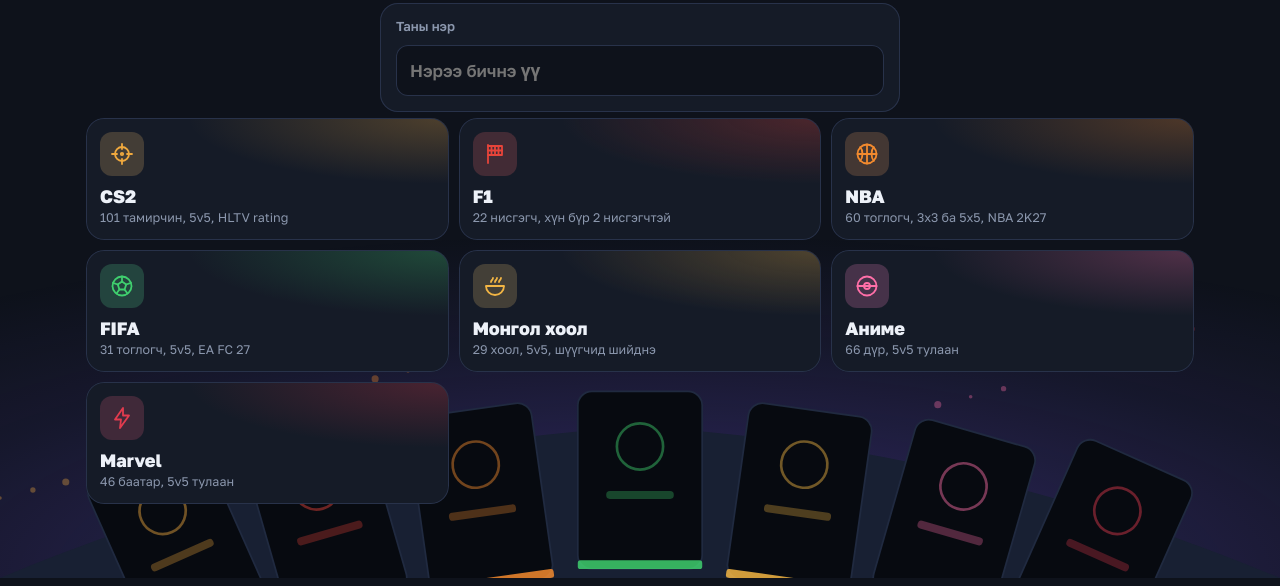
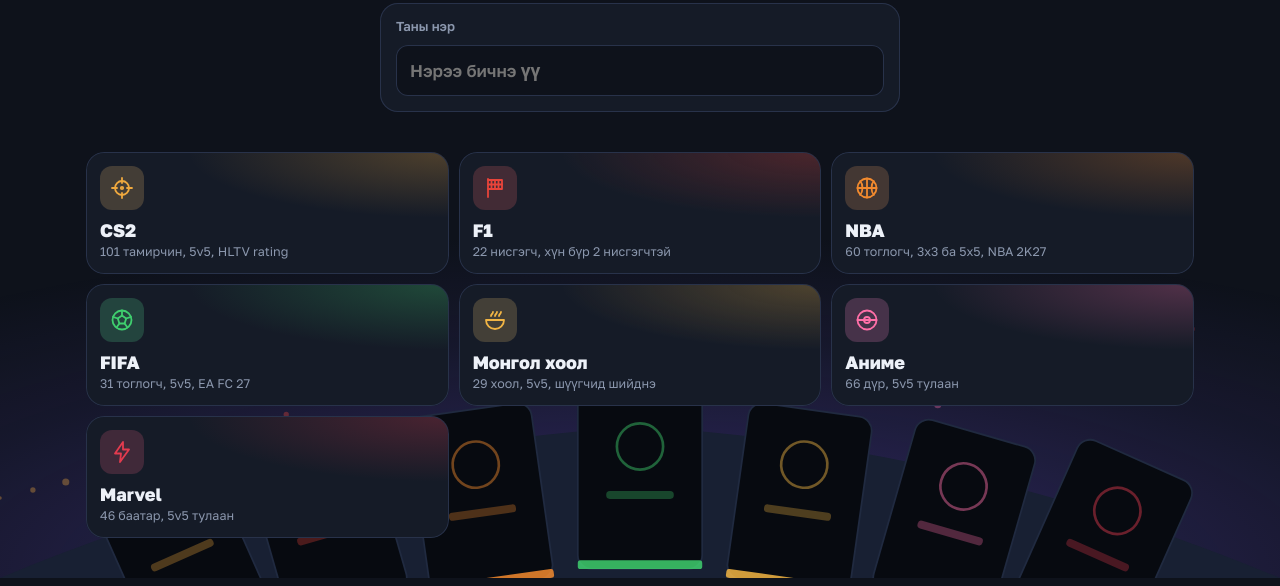
Before and after one commit to B26FA1910/20-draft, a plain HTML site: page index.html in a window 1280 px wide. Shown: the part 222-808 px from the top of the page. Drawn offline with Linux system fonts and the light colour scheme; a web font is replaced by a local one.

Commit message:
More space between the name box and the game tiles
Co-Authored-By: Claude Opus 5.5 <noreply@anthropic.com>
Claude-Session: https://claude.ai/code/session_01MVanDeutkTZA6WksKvGBky

```diff
--- a/index.html
+++ b/index.html
@@ -299,6 +299,7 @@ body[data-side="0"] .aura .a,body[data-side="1"] .aura .b,body[data-side="n"] .a
 .hub .hubhero{padding-top:44px}
 .hub .hubhero h1{font-size:clamp(46px,15vw,92px)}
 .tiles{display:grid;grid-template-columns:1fr 1fr;gap:10px}
+.hub .tiles{margin-top:18px}
 .tile{position:relative;display:flex;flex-direction:column;align-items:flex-start;gap:10px;text-align:left;padding:14px;border-radius:18px;min-height:118px;overflow:hidden;
   background:radial-gradient(120% 90% at 100% 0%,color-mix(in srgb,var(--acc) 26%,transparent),transparent 60%),var(--panel);box-shadow:inset 0 0 0 1px var(--line);transition:transform .15s var(--out),box-shadow .2s}
 .tile:hover{box-shadow:inset 0 0 0 1px color-mix(in srgb,var(--acc) 60%,transparent),0 12px 30px -18px var(--acc)}
@@ -312,7 +313,7 @@ body[data-side="0"] .aura .a,body[data-side="1"] .aura .b,body[data-side="n"] .a
 .home .gname{color:var(--acc);font-size:clamp(38px,11vw,72px);text-wrap:balance}
 .nbaseg button{font:800 15px/1 var(--num)}
 @media (min-width:900px){.hub{display:block}.tiles{grid-template-columns:repeat(3,1fr)}.tile:first-child{grid-column:auto;flex-direction:column;align-items:flex-start;min-height:118px}
-  .hub .me{max-width:520px;margin:0 auto 6px}.hub .hubhero{padding-top:40px;margin-bottom:6px}}
+  .hub .me{max-width:520px;margin:0 auto}.hub .tiles{margin-top:40px}.hub .hubhero{padding-top:40px;margin-bottom:6px}}
 /* other-game match feed */
 .feed2 .dl2{font-size:13.5px;padding:4px 2px;border-bottom:1px solid var(--line);animation:slidein .25s var(--out)}
 .feed2 .dl2:first-child{font-weight:600}
```
